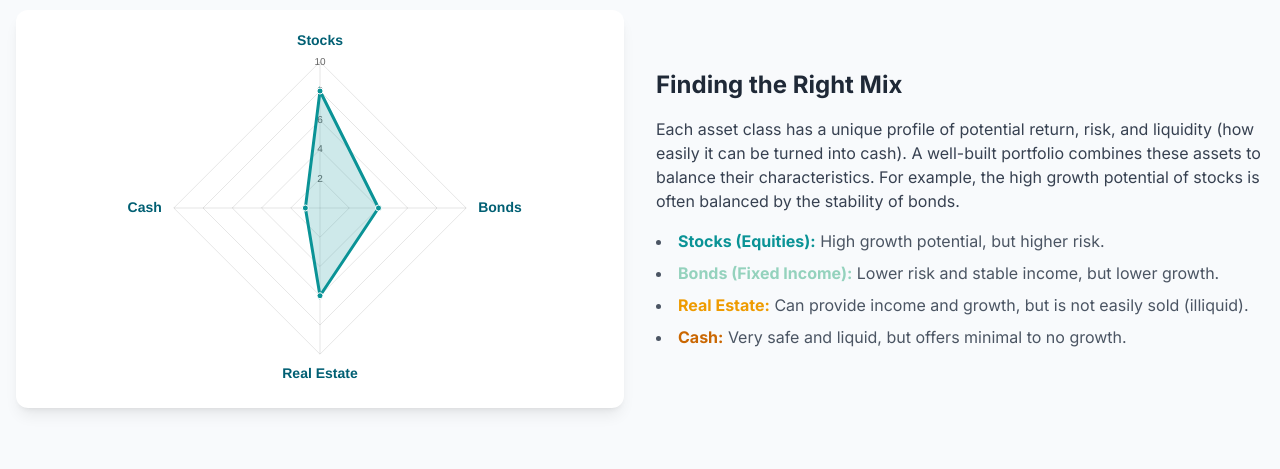
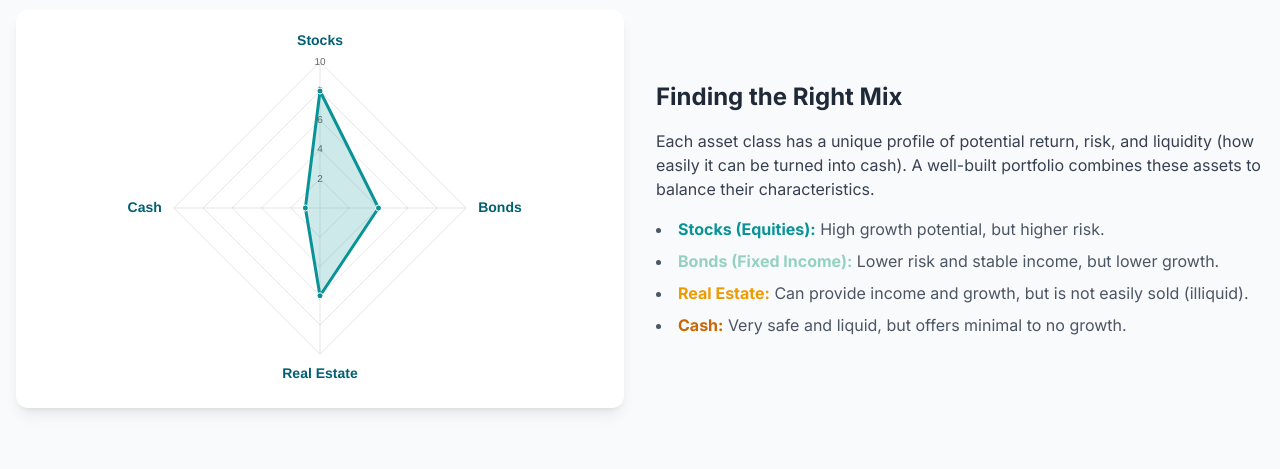
Before and after one commit to yyyprojects/PortfolioFlashI2, a plain HTML site: page index.html in a window 1280 px wide. Shown: the part 610-1079 px from the top of the page. Drawn offline with nearby package versions, Linux system fonts and the light colour scheme.

Commit message:
Update index.html

```diff
--- a/index.html
+++ b/index.html
@@ -101,7 +101,7 @@
                 </div>
                 <div class="space-y-4">
                     <h3 class="text-2xl font-bold text-gray-800">Finding the Right Mix</h3>
-                    <p class="text-gray-700">Each asset class has a unique profile of potential return, risk, and liquidity (how easily it can be turned into cash). A well-built portfolio combines these assets to balance their characteristics. For example, the high growth potential of stocks is often balanced by the stability of bonds.</p>
+                    <p class="text-gray-700">Each asset class has a unique profile of potential return, risk, and liquidity (how easily it can be turned into cash). A well-built portfolio combines these assets to balance their characteristics.</p>
                     <ul class="list-disc list-inside space-y-2 text-gray-600">
                         <li><b class="text-[#0a9396]">Stocks (Equities):</b> High growth potential, but higher risk.</li>
                         <li><b class="text-[#94d2bd]">Bonds (Fixed Income):</b> Lower risk and stable income, but lower growth.</li>
```
